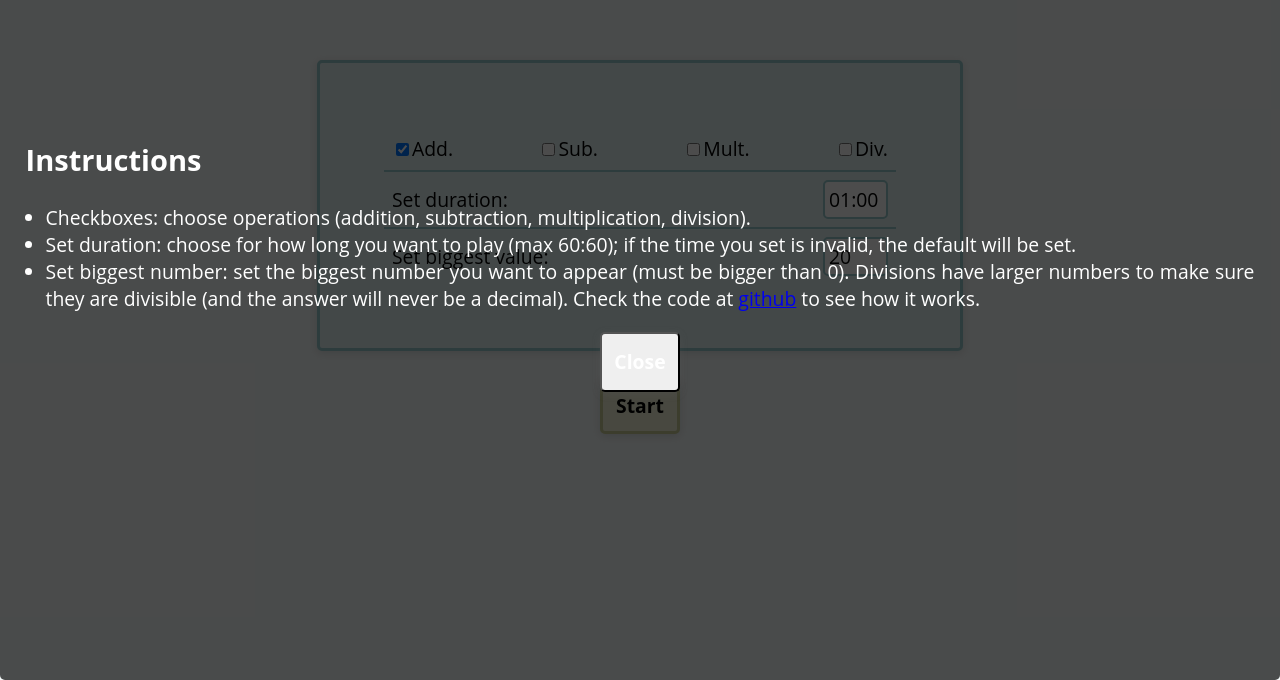
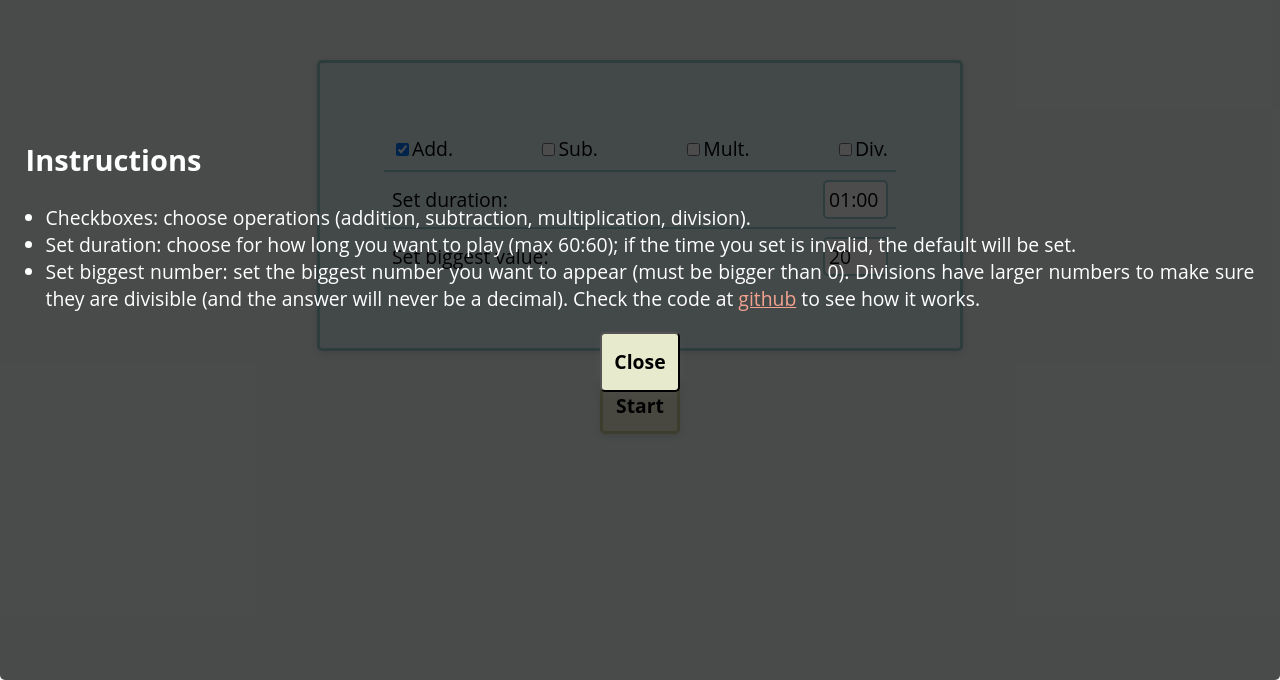
Before and after one commit to pablomartan/arithmetic, a React app: page / in a window 1280 px wide. Shown: the part 146-826 px from the top of the page. Built offline with nearby package versions, Linux system fonts and the light colour scheme.

Commit message:
fix: set link color, and button bg and fg color in Instructions.css

```diff
--- a/src/components/Instructions.css
+++ b/src/components/Instructions.css
@@ -14,9 +14,15 @@
 }
 
 #instructions > button {
+  background-color: var(--yellow);
+  color: black;
   height: 60px;
 }
 
 #instr-text > ul {
   margin-left: -20px;
 }
+
+li > a {
+    color: var(--alert);
+}
```
